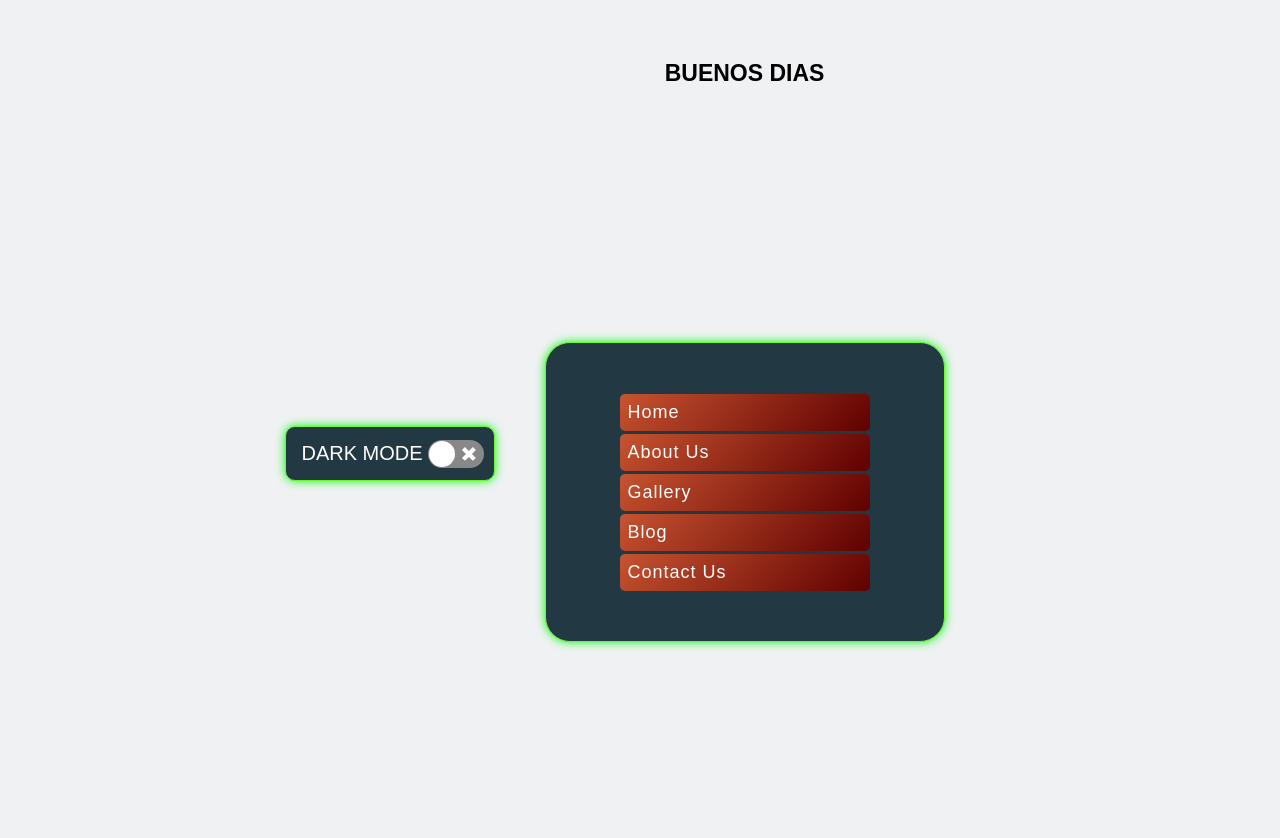
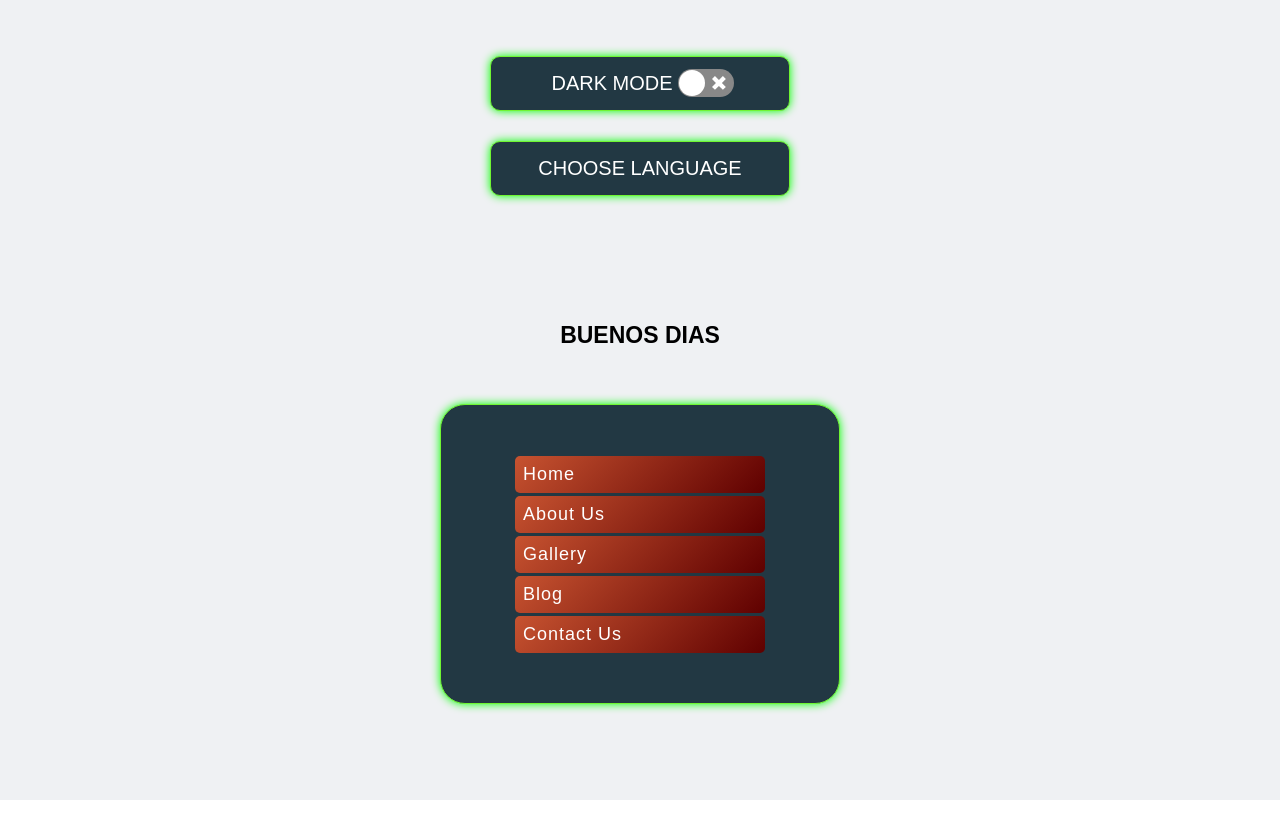
Before and after one commit to QuentinTheBard/EFI_JavaScript, a React (Create React App) app: page / in a window 1280 px wide. Shown: the top 838 px of the page. After the commit the page ends 800 px from the top, so only its background shows below. Built offline with nearby package versions, Linux system fonts and the light colour scheme.

Commit message:
Front on 80%

```diff
--- a/src/App.css
+++ b/src/App.css
@@ -23,6 +23,7 @@
 
 #light {
     background-color: #EFF1F3;
+
 }
 
 #dark {
@@ -39,13 +40,63 @@
 
 .App  {
 
+    display: grid;
+    height: 100vh;
+    padding: auto;
+
+}
+.App-header {
     display: flex;
-}
-#light .switch-container {
     align-items: center;
     justify-content: center;
-    margin: 0px;
+    flex-direction: column;
+}
+
+.language-container h1{
     color: #fff;
+    font-family: 'Prompt', sans-serif;
+
+}
+
+#light .language-container{
+    width: 300px;
+    display: flex;
+    align-items: center;
+    justify-content: center;
+    flex-direction: column;
+    margin: 20px;
+    padding: 10px;
+    border-radius: 10px;
+    background-color: #223843;
+    box-shadow: 0 0 10px 0 rgba(0, 0, 0, 0.2);
+    transition: all 0.3s ease;
+    border: 1px solid #fff;
+    border-color: rgb(112, 245, 51);
+    box-shadow: #00ff00 0px 0px 10px 0px;
+}
+#dark .language-container{
+    width: 300px;
+    display: flex;
+    align-items: center;
+    justify-content: center;
+    flex-direction: column;
+    margin: 20px;
+    padding: 10px;
+    border-radius: 10px;
+    background-color: #924200;
+    box-shadow: 0 0 10px 0 rgba(0, 0, 0, 0.2);
+    transition: all 0.3s ease;
+    border: 1px solid #fff;
+    border-color: #ffe23c;
+    box-shadow: #ffd902 0px 0px 10px 0px;
+}
+
+
+#light .switch-container {
+    width:300px;
+    align-items: center;
+    justify-content: center;
+    margin: 10px;
     padding: 10px;
     border-radius: 10px;
     background-color: #223843;
@@ -57,6 +108,7 @@
 }
 
 #dark .switch-container {
+        width:300px;
         align-items: center;
         justify-content: center;
         margin: 10px;
--- a/src/App.js
+++ b/src/App.js
@@ -32,9 +32,14 @@ function App() {
     </div> */}
 
     <div className="App" id={theme}>
-      <div className='switch-container'>
-        <h1 className='nombre_switch'>Dark Mode</h1>
-        <ReactSwitch onChange={toggleTheme} checked={theme === "dark"}/>
+      <div className="App-header">
+        <div className='switch-container'>
+          <h1 className='nombre_switch'>Dark Mode</h1>
+          <ReactSwitch onChange={toggleTheme} checked={theme === "dark"}/>
+        </div>
+        <div className='language-container'> {/*Este es el contenedor para el componente de cambio de lenguaje*/}
+          <h1>Choose Language</h1>
+        </div>
       </div>
       <Menu/>
     </div>
--- a/src/CSS/style.css
+++ b/src/CSS/style.css
@@ -2,8 +2,12 @@
     margin: 0;
     padding: 0;
     font-family: 'Prompt', sans-serif;
+
 }
-
+/* Desactivo el scroll bar */
+::-webkit-scrollbar {
+    display: none;
+}
 .titleContainer{
     padding-top: 40px;
 }
@@ -24,7 +28,8 @@
 
 .section {
     width: 100%;
-    height: 100vh;
+    /* height: 100vh; */
+    height: auto;
     display: flex;
     align-items: center;
     justify-content: center;
@@ -78,7 +83,6 @@ ul li {
     background: linear-gradient(135deg, #c75330, #5f0000);
 }
 #dark ul li{
-
         width: 100%;
         margin: 3px 0;
         border-radius: 5px;
```
